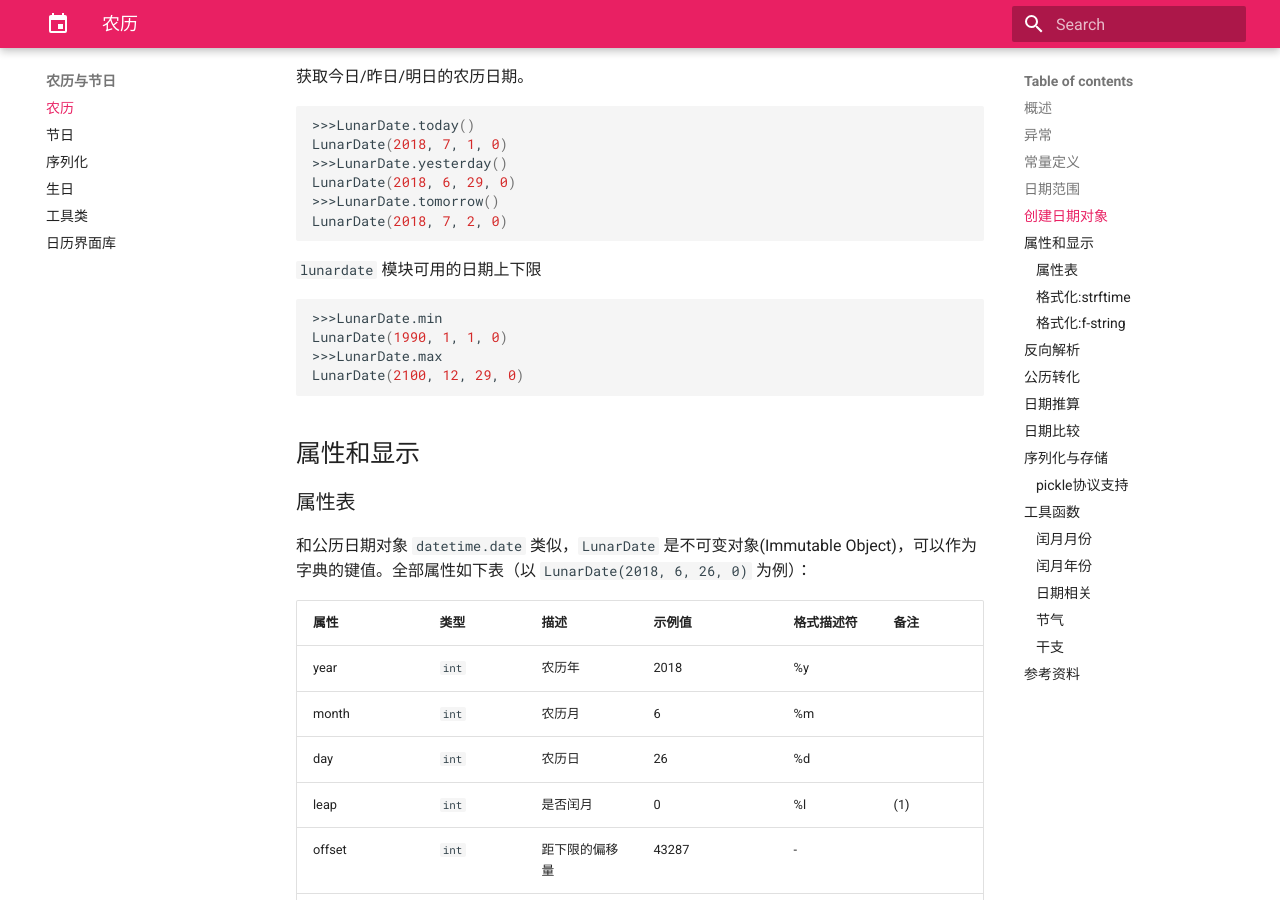
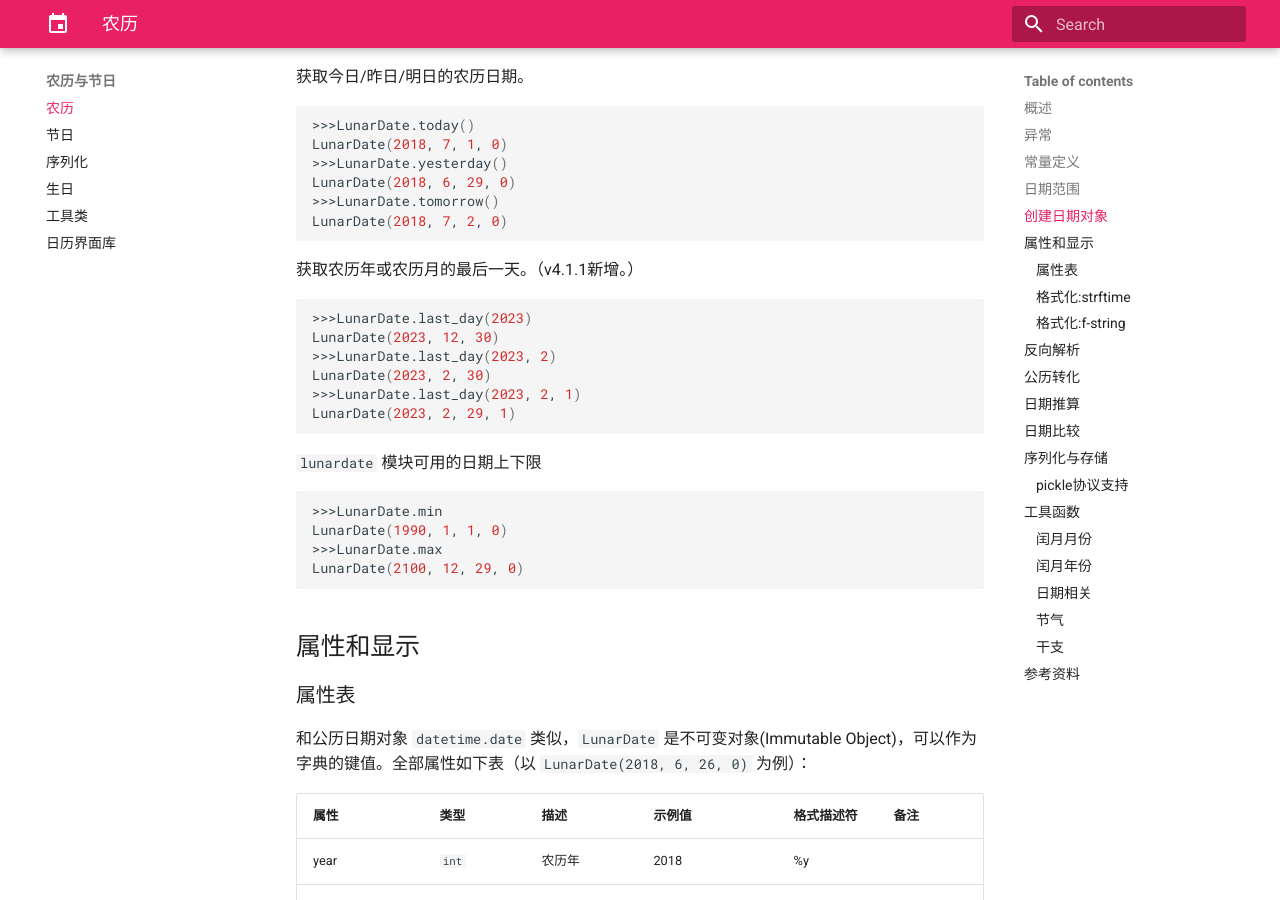
Before and after one commit to kinegratii/borax, an MkDocs documentation site: the page built from docs/guides/lunardate.md, in a window 1280 px wide and 900 px high, scrolled down 2415 px. Built offline with MkDocs 1.6.1 and Material for MkDocs 9.7.7, drawn with Linux system fonts in a browser that asks for light colours.

Commit message:
:bookmark: release v4.1.1

````diff
--- a/borax/__init__.py
+++ b/borax/__init__.py
@@ -1,2 +1,2 @@
-__version__ = '4.1.0'
+__version__ = '4.1.1'
 __author__ = 'kinegratii'
--- a/docs/guides/lunardate.md
+++ b/docs/guides/lunardate.md
@@ -102,6 +102,19 @@ LunarDate(2018, 6, 29, 0)
 >>>LunarDate.tomorrow()
 LunarDate(2018, 7, 2, 0)
 ```
+
+获取农历年或农历月的最后一天。（v4.1.1新增。）
+
+```bash
+>>>LunarDate.last_day(2023)
+LunarDate(2023, 12, 30)
+>>>LunarDate.last_day(2023, 2)
+LunarDate(2023, 2, 30)
+>>>LunarDate.last_day(2023, 2, 1)
+LunarDate(2023, 2, 29, 1)
+```
+
+
 
 `lunardate` 模块可用的日期上下限
 
````
Also changed, not shown: docs/changelog.md (+1 -1 lines), docs/images/app_festival_creator.png, 1 other file.
